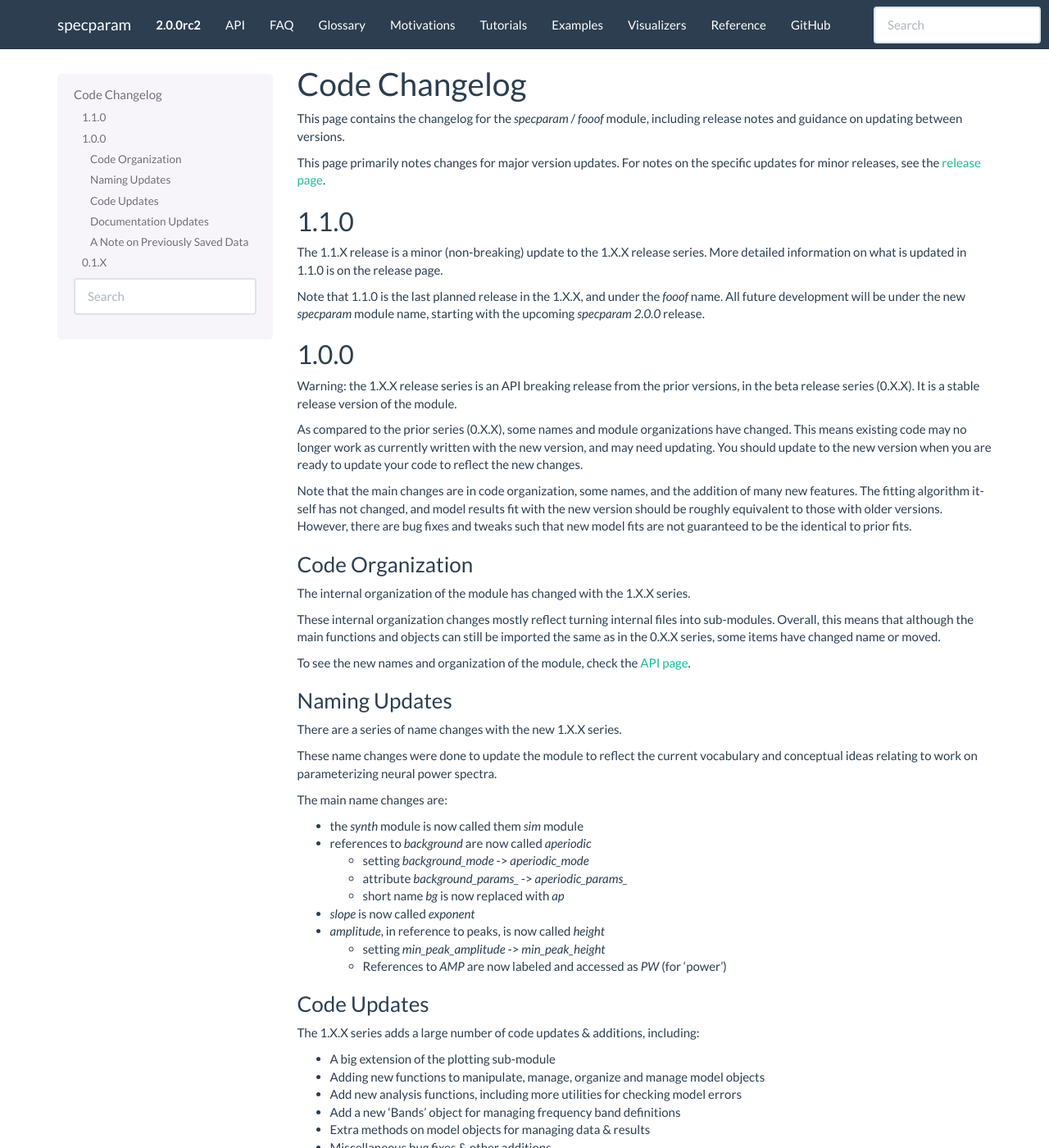
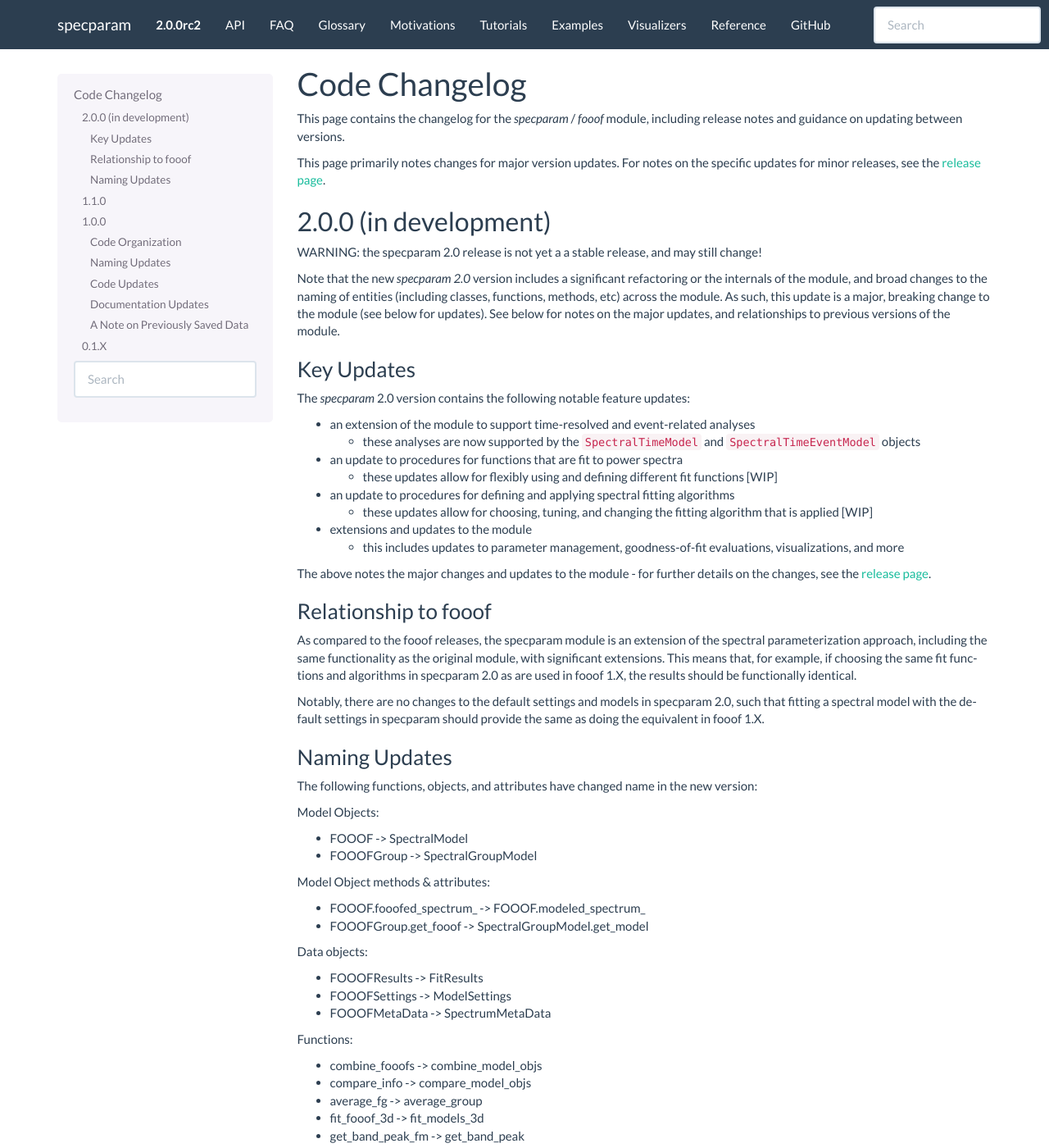
Before and after one commit to fooof-tools/fooof, a Sphinx documentation site: the page built from doc/changelog.rst, in a window 1280 px wide and 1400 px high. Shown: the whole window at 82% size. Built offline with Sphinx 7.4.7, drawn with Linux system fonts in a browser that asks for light colours; pages that are not in the unit, such as notebooks, are missing from menus; some of the changed text lies outside the part shown.

Commit message:
update changelog for 2.0

```diff
--- a/doc/changelog.rst
+++ b/doc/changelog.rst
@@ -7,6 +7,94 @@ including release notes and guidance on updating between versions.
 This page primarily notes changes for major version updates.
 For notes on the specific updates for minor releases, see the
 `release page <https://github.com/fooof-tools/fooof/releases>`_.
+
+2.0.0 (in development)
+----------------------
+
+WARNING: the specparam 2.0 release is not yet a a stable release, and may still change!
+
+Note that the new `specparam 2.0` version includes a significant refactoring or the internals of the module, and broad changes to the naming of entities (including classes, functions, methods, etc) across the module. As such, this update is a major, breaking change to the module (see below for updates). See below for notes on the major updates, and relationships to previous versions of the module.
+
+Key Updates
+~~~~~~~~~~~
+
+The `specparam` 2.0 version contains the following notable feature updates:
+
+- an extension of the module to support time-resolved and event-related analyses
+
+  - these analyses are now supported by the ``SpectralTimeModel`` and ``SpectralTimeEventModel`` objects
+
+- an update to procedures for functions that are fit to power spectra
+
+  - these updates allow for flexibly using and defining different fit functions [WIP]
+
+- an update to procedures for defining and applying spectral fitting algorithms
+
+  - these updates allow for choosing, tuning, and changing the fitting algorithm that is applied [WIP]
+
+- extensions and updates to the module
+
+  - this includes updates to parameter management, goodness-of-fit evaluations, visualizations, and more
+
+The above notes the major changes and updates to the module - for further details on the changes, see the
+`release page <https://github.com/fooof-tools/fooof/releases>`_.
+
+Relationship to fooof
+~~~~~~~~~~~~~~~~~~~~~
+
+As compared to the fooof releases, the specparam module is an extension of the spectral parameterization approach, including the same functionality as the original module, with significant extensions. This means that, for example, if choosing the same fit functions and algorithms in specparam 2.0 as are used in fooof 1.X, the results should be functionally identical.
+
+Notably, there are no changes to the default settings and models in specparam 2.0, such that fitting a spectral model with the default settings in specparam should provide the same as doing the equivalent in fooof 1.X.
+
+Naming Updates
+~~~~~~~~~~~~~~
+
+The following functions, objects, and attributes have changed name in the new version:
+
+Model Objects:
+
+- FOOOF -> SpectralModel
+- FOOOFGroup -> SpectralGroupModel
+
+Model Object methods & attributes:
+
+- FOOOF.fooofed_spectrum\_ -> FOOOF.modeled_spectrum\_
+- FOOOFGroup.get_fooof -> SpectralGroupModel.get_model
+
+Data objects:
+
+- FOOOFResults -> FitResults
+- FOOOFSettings -> ModelSettings
+- FOOOFMetaData -> SpectrumMetaData
+
+Functions:
+
+- combine_fooofs -> combine_model_objs
+- compare_info -> compare_model_objs
+- average_fg -> average_group
+- fit_fooof_3d -> fit_models_3d
+
+- get_band_peak_fm -> get_band_peak
+- get_band_peak_fg -> get_band_peak_group
+- get_band_peak -> get_band_peak_arr
+- get_band_peak_group -> get_band_peak_group_arr
+
+- compute_pointwise_error_fm -> compute_pointwise_error
+- compute_pointwise_error_fg -> compute_pointwise_error_group
+- compute_pointwise_error -> compute_pointwise_error_arr
+
+- save_fm -> save_model
+- save_fg -> save_group
+
+- fetch_fooof_data -> fetch_example_data
+- load_fooof_data -> load_example_data
+
+- gen_power_spectrum -> sim_power_spectrum
+- gen_group_power_spectra -> sim_group_power_spectra
+
+Function inputs:
+
+- fooof_obj -> model_obj
 
 1.1.0
 -----
```
